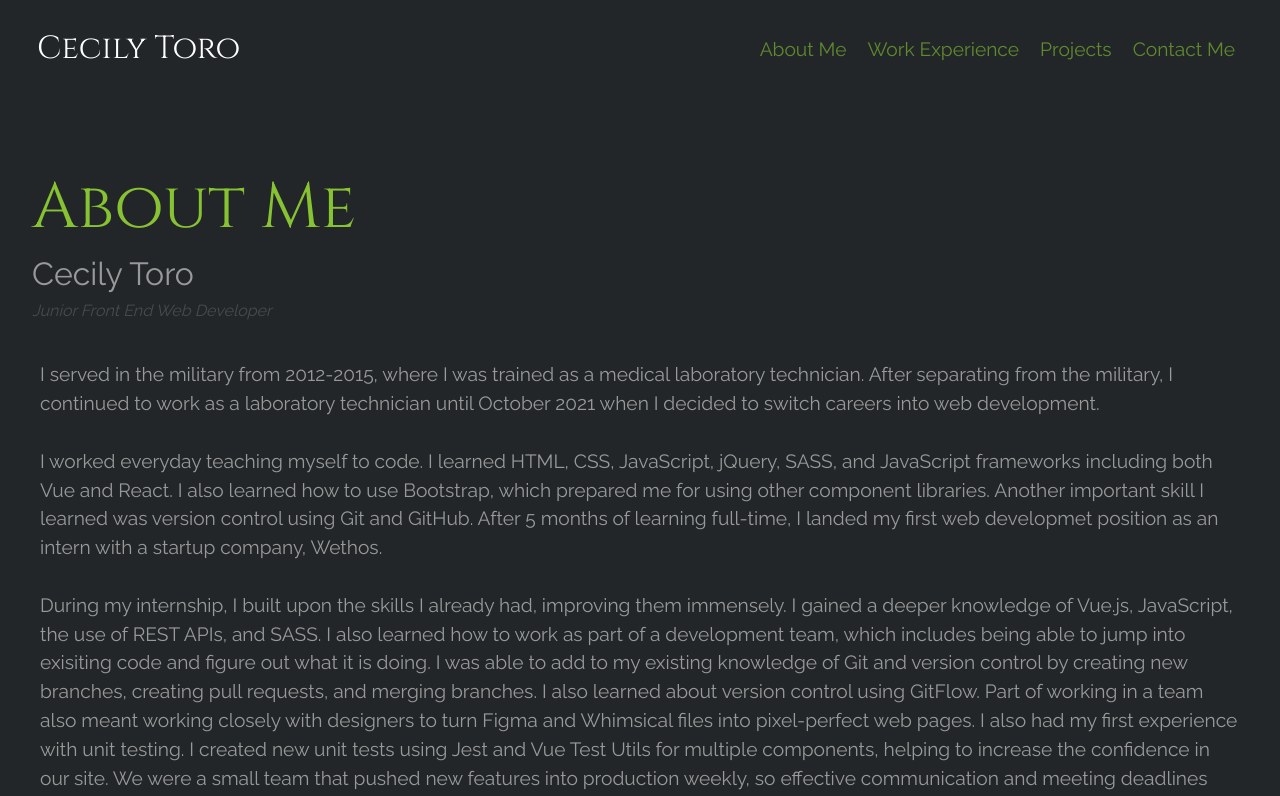
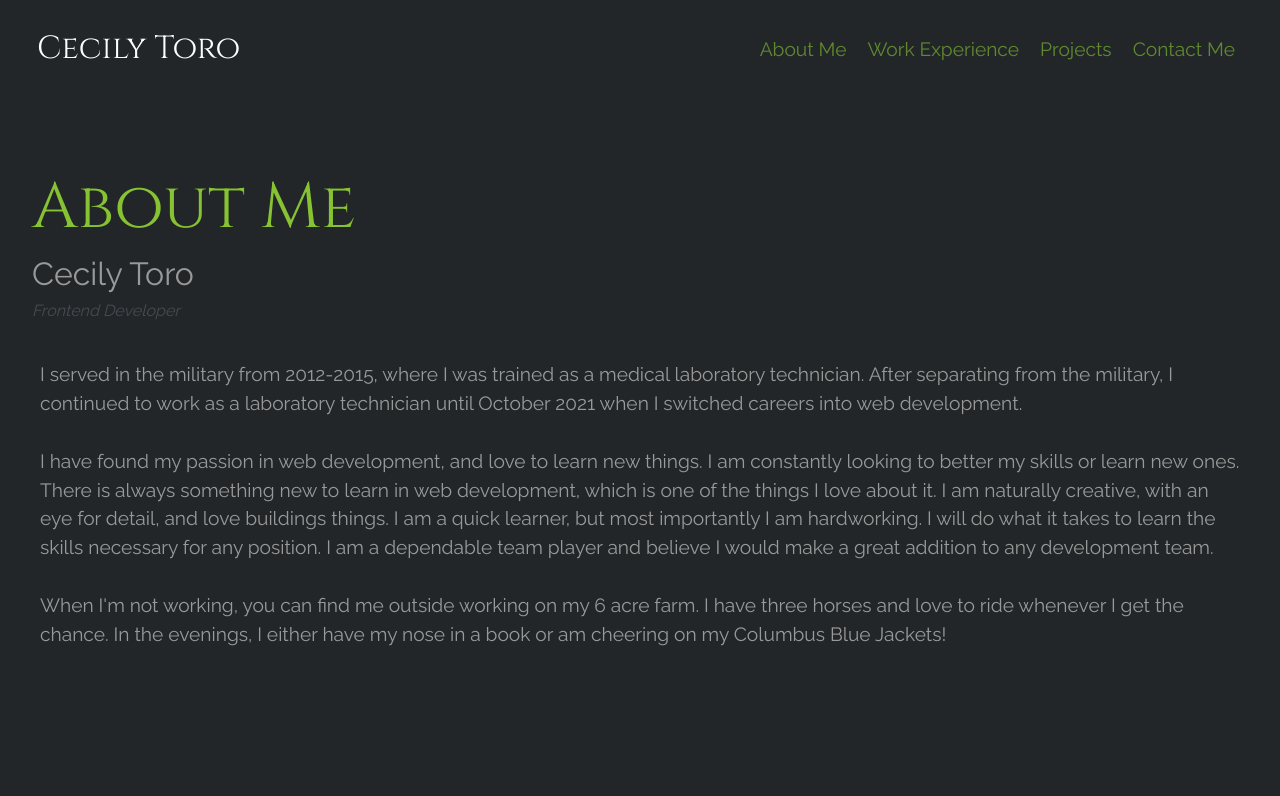
Before and after one commit to its-cess/portfolio-netlify, a React (Create React App) app: page /about-me in a window 1280 px wide. Shown: the top 796 px of the page. Built offline with nearby package versions, Linux system fonts and the light colour scheme.

Commit message:
update copy

```diff
--- a/src/components/pages/AboutMe.js
+++ b/src/components/pages/AboutMe.js
@@ -11,46 +11,13 @@ export default function AboutMe() {
         align="left"
         title="About Me"
         subTitle="Cecily Toro"
-        span="Junior Front End Web Developer"
+        span="Frontend Developer"
       />
       <p className="about-me-container">
         I served in the military from 2012-2015, where I was trained as a
         medical laboratory technician. After separating from the military, I
         continued to work as a laboratory technician until October 2021 when I
-        decided to switch careers into web development.
-        <br />
-        <br />
-        I worked everyday teaching myself to code. I learned HTML, CSS,
-        JavaScript, jQuery, SASS, and JavaScript frameworks including both Vue
-        and React. I also learned how to use Bootstrap, which prepared me for
-        using other component libraries. Another important skill I learned was
-        version control using Git and GitHub. After 5 months of learning
-        full-time, I landed my first web developmet position as an intern with a
-        startup company, Wethos.
-        <br />
-        <br />
-        During my internship, I built upon the skills I already had, improving
-        them immensely. I gained a deeper knowledge of Vue.js, JavaScript, the
-        use of REST APIs, and SASS. I also learned how to work as part of a
-        development team, which includes being able to jump into exisiting code
-        and figure out what it is doing. I was able to add to my existing
-        knowledge of Git and version control by creating new branches, creating
-        pull requests, and merging branches. I also learned about version
-        control using GitFlow. Part of working in a team also meant working
-        closely with designers to turn Figma and Whimsical files into
-        pixel-perfect web pages. I also had my first experience with unit
-        testing. I created new unit tests using Jest and Vue Test Utils for
-        multiple components, helping to increase the confidence in our site. We
-        were a small team that pushed new features into production weekly, so
-        effective communication and meeting deadlines was critical. Some of the
-        work I did included bug fixes, updating the UI, optimizing performance,
-        creating unit tests, adding Storybook stories for components, and even
-        completing a new feature. To see more in-depth about the work I
-        completed during my internship, please visit the{" "}
-        <a href="/experience" class="inline-link">
-          Work Experience
-        </a>{" "}
-        page.
+        switched careers into web development.
         <br />
         <br />I have found my passion in web development, and love to learn new
         things. I am constantly looking to better my skills or learn new ones.
@@ -60,6 +27,12 @@ export default function AboutMe() {
         importantly I am hardworking. I will do what it takes to learn the
         skills necessary for any position. I am a dependable team player and
         believe I would make a great addition to any development team.
+        <br />
+        <br />
+        When I'm not working, you can find me outside working on my 6 acre farm.
+        I have three horses and love to ride whenever I get the chance. In the
+        evenings, I either have my nose in a book or am cheering on my Columbus
+        Blue Jackets!
       </p>
     </Fragment>
   );
--- a/src/components/pages/LandingPage.js
+++ b/src/components/pages/LandingPage.js
@@ -5,22 +5,19 @@ export default function LandingPage() {
     <div className="landing-page-container">
       <h1 className="banner">Welcome!</h1>
       <p className="introduction">
-        I'm Cecily Toro - a junior front end web developer. Thanks for stopping
-        by to look at my portfolio! I just finished a 6-month internship at a
-        startup company. You can take a look at the work I did during that
-        internship in-depth in the{" "}
+        I'm Cecily Toro - a frontend web developer. Thanks for stopping by to
+        look at my portfolio! To see some of the work I've done that is in
+        production, please visit the{" "}
         <a href="/experience" className="inline-link">
           Work Experience
         </a>{" "}
         page.
         <br />
-        <br />I am currently looking for a junior front-end developer position.
-        I am available to start immediately. I have experience working with
-        HTML, CSS, JavaScript, and jQuery. I have experience using multiple
-        JavaScript frameworks including both Vue.js and React.js. I am
-        comfortable using a variety of component libraries including Bootstrap.
-        I also use CSS preprocessors like SASS. To see a more complete list of
-        technologies, please check out some of my{" "}
+        <br />I have experience working with HTML, CSS, JavaScript, and jQuery.
+        I use multiple JavaScript frameworks including both Vue.js and React.js.
+        I am comfortable using a variety of component libraries including
+        Bootstrap. I also use CSS preprocessors like SASS. To see a more
+        complete list of technologies, please check out some of my{" "}
         <a href="/projects" className="inline-link">
           projects
         </a>
```
